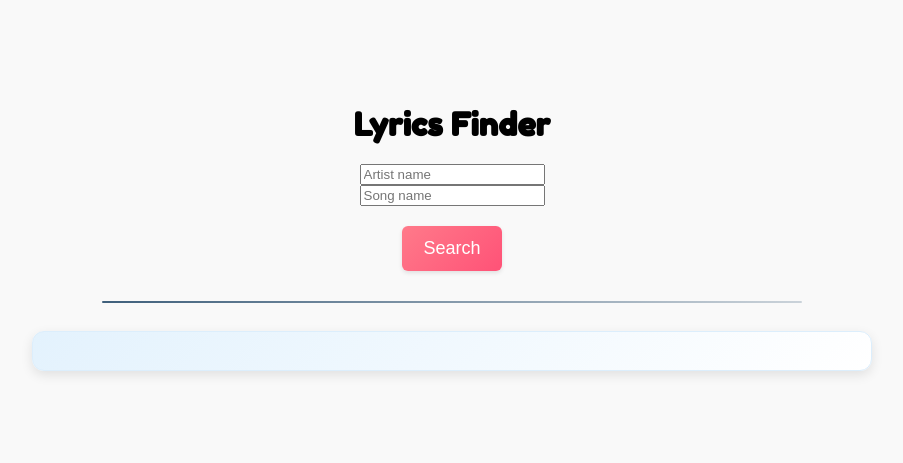
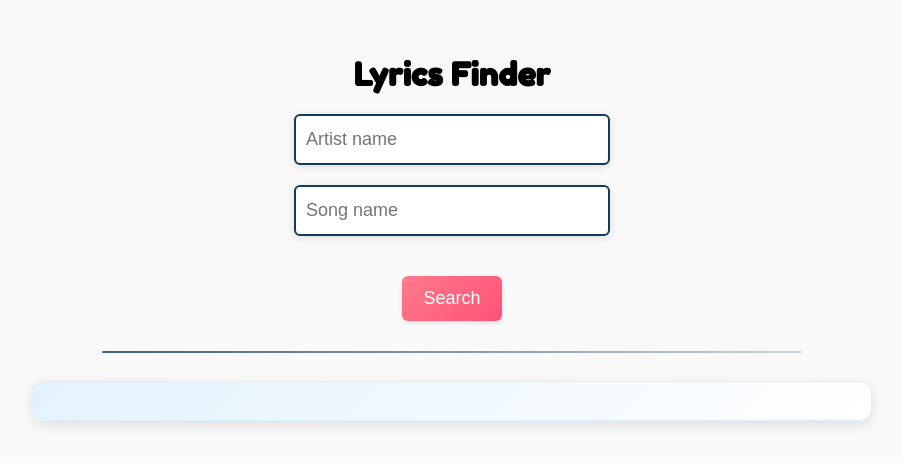
Before and after one commit to AlpianPPLG/Lyric-Finder, a React (Create React App) app: page / in a window 1280 px wide. Shown: the part 183-646 px from the top of the page, without its empty margins (188-1091 px from the left). Built offline with nearby package versions, Linux system fonts and the light colour scheme.

Commit message:
Update App.css
kembali

```diff
--- a/src/App.css
+++ b/src/App.css
@@ -48,13 +48,18 @@ hr {
     border-radius: 1px;
 }
 
-@media (max-width: 767px) {
-  .inp {
-    width: 90%;
-    max-width: none;
-  }
+.inp {
+    width: 70%;
+    max-width: 300px; /* Set a max-width for larger screens */
+    height: 45px;
+    border: 2px solid #113a5d;
+    margin: 0px 10px 20px 10px;
+    padding-left: 10px;
+    font-size: 18px; /* Adjusted font-size for better readability */
+    border-radius: 6px;
+    box-shadow: 0 2px 8px rgba(0, 0, 0, 0.1);
+    transition: all 0.3s ease;
 }
-
 @media (max-width: 1200px) {
     pre {
         font-size: 2vw; /* Increase font size on laptop screens */
```
